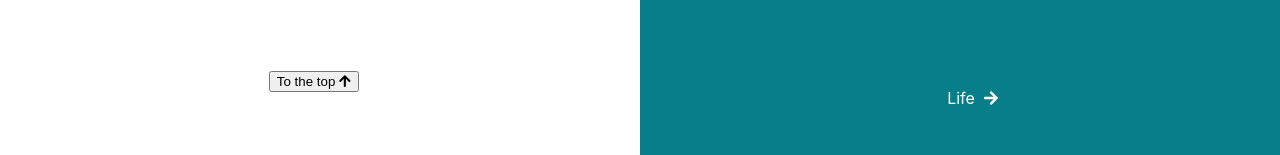
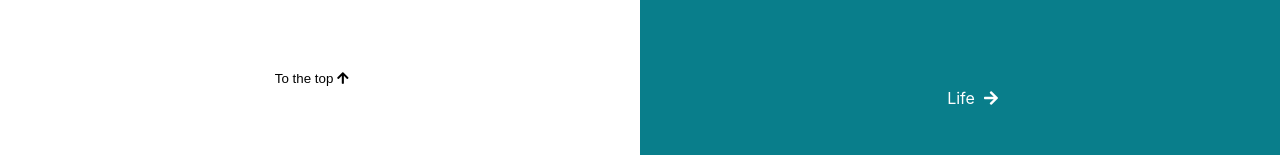
Before and after one commit to kriti-rai/my-react-portfolio, a React (Create React App) app: page /portfolio in a window 1280 px wide. Shown: the part 2532-2687 px from the top of the page. Built offline with nearby package versions, Linux system fonts and the light colour scheme; a web font is replaced by a local one.

Commit message:
Remove few styles

```diff
--- a/src/App.css
+++ b/src/App.css
@@ -48,6 +48,9 @@ body {
   .header-name-light div a, .header-name-red div a  {
     margin-left: 18px;
     margin-top: 18px;
+    height: 20px;
+    position: absolute;
+    display: block;
   }
 }
 @media all and (min-width: 500px) and (max-width: 1299px){
@@ -57,27 +60,18 @@ body {
     height: 20px;
     display: block;
     position: absolute;
-
   }
 }
 
 /*////////FOOTER STUFF/////////*/
-
-.scroll-to-top-red {
-  color: #f0544f;
+.scroll-to-top button {
+  background: none;
+  border: none;
+  position: relative;
+  display: block;
 }
 
-.scroll-to-top-dark {
-  color: #3c3c3c;
+.scroll-to-top button:hover {
+  cursor: pointer;
+  outline: none;
 }
-
-.scroll-to-top a {
-  position: relative;
-  display: block;
-  cursor: pointer;
-  padding-bottom: 40px;
-}
-
-.scroll-to-top a:hover {
-  cursor: pointer;
-}
```
